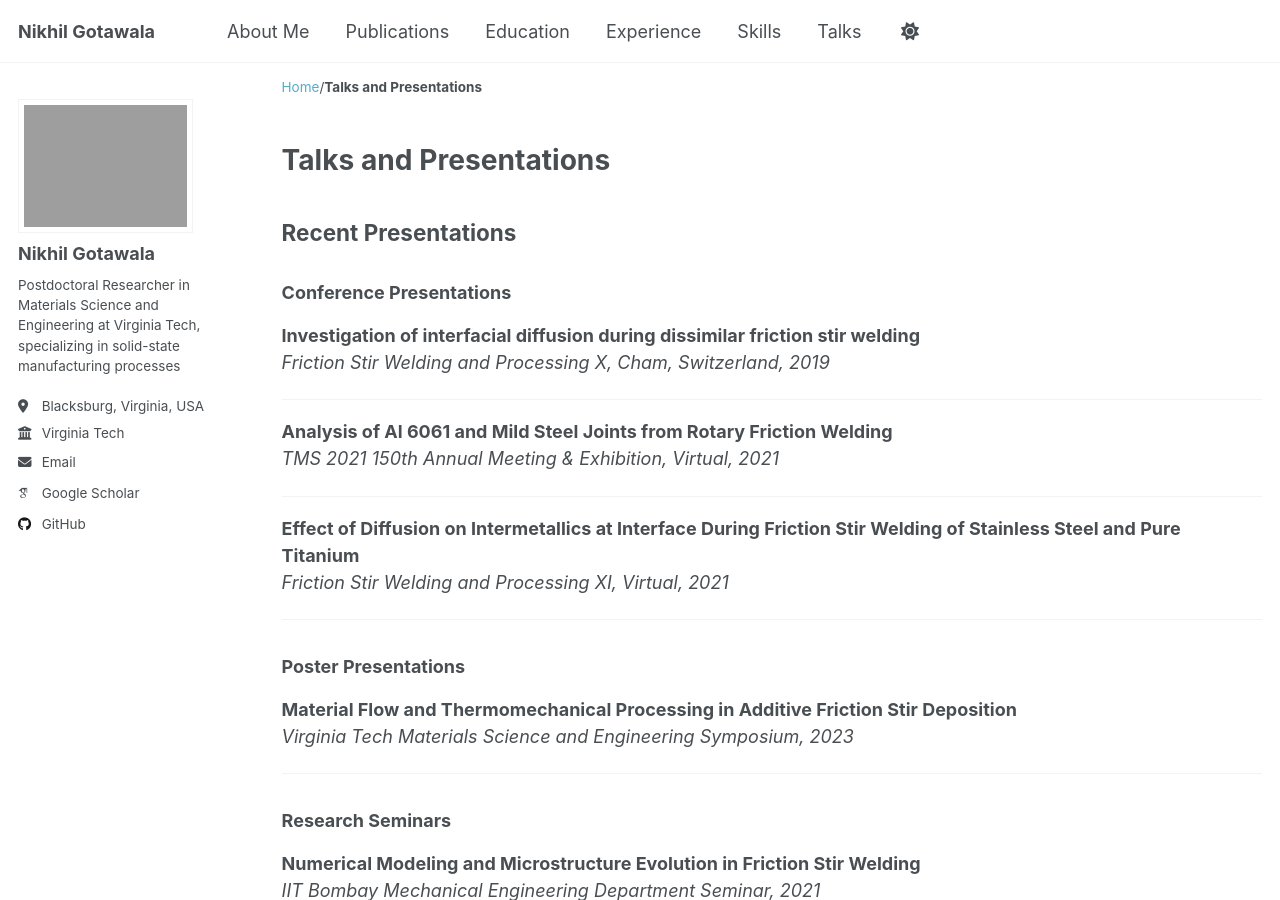
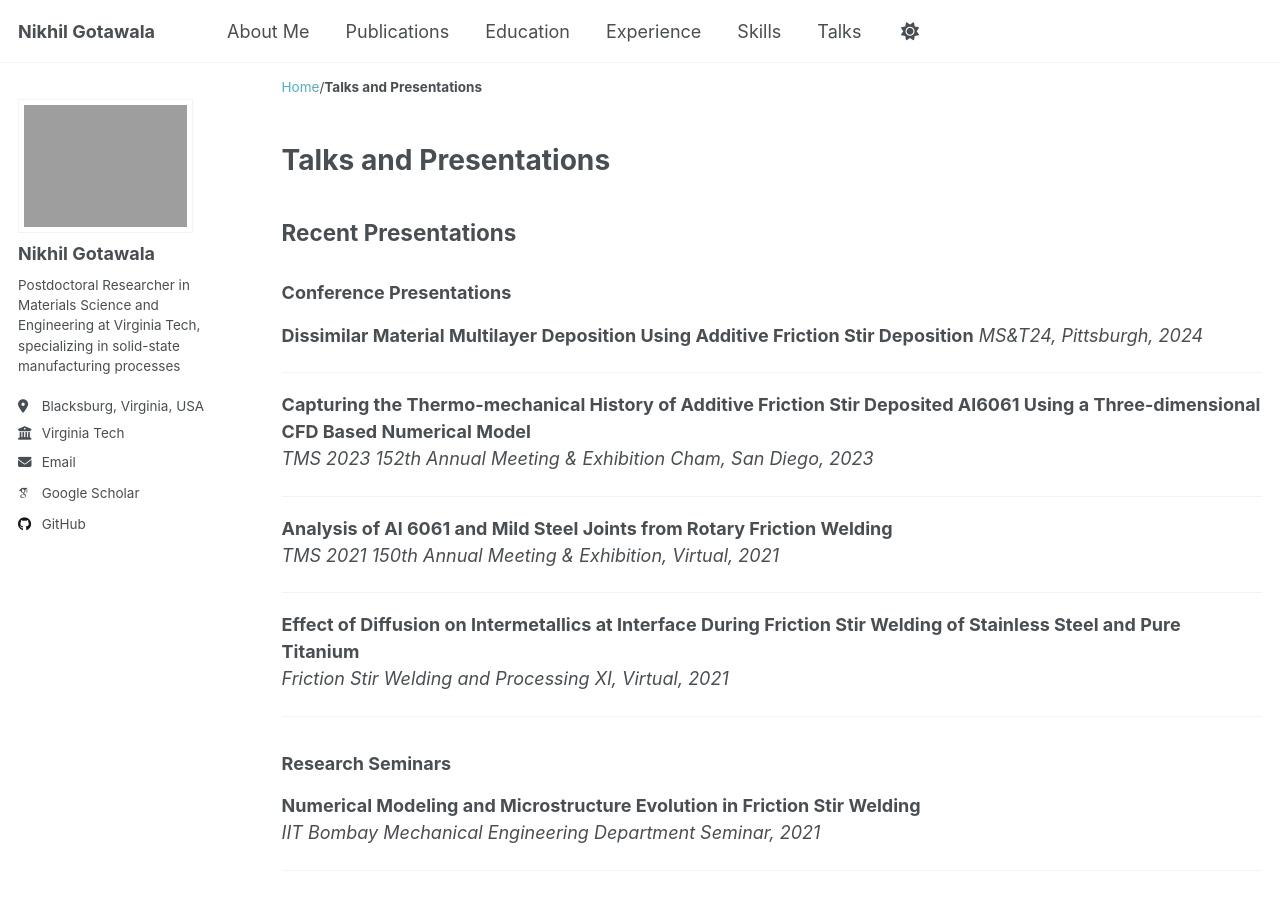
Before and after one commit to nikhilgotawala/nikhilgotawala.github.io, a Jekyll site: the page built from _pages/talks.md, in a window 1280 px wide and 900 px high. Built offline with Jekyll 4.4.1, drawn with Linux system fonts in a browser that asks for light colours; some web fonts are replaced.

Commit message:
Update talks.md

```diff
--- a/_pages/talks.md
+++ b/_pages/talks.md
@@ -13,8 +13,13 @@ author_profile: true
 
 ### Conference Presentations
 
-**Investigation of interfacial diffusion during dissimilar friction stir welding**
-*Friction Stir Welding and Processing X, Cham, Switzerland, 2019*
+**Dissimilar Material Multilayer Deposition Using Additive Friction Stir Deposition**
+*MS&T24, Pittsburgh, 2024*
+
+---
+
+**Capturing the Thermo-mechanical History of Additive Friction Stir Deposited Al6061 Using a Three-dimensional CFD Based Numerical Model**
+*TMS 2023 152th Annual Meeting & Exhibition Cham, San Diego, 2023*
 
 ---
 
@@ -25,13 +30,6 @@ author_profile: true
 
 **Effect of Diffusion on Intermetallics at Interface During Friction Stir Welding of Stainless Steel and Pure Titanium**
 *Friction Stir Welding and Processing XI, Virtual, 2021*
-
----
-
-### Poster Presentations
-
-**Material Flow and Thermomechanical Processing in Additive Friction Stir Deposition**
-*Virginia Tech Materials Science and Engineering Symposium, 2023*
 
 ---
 
```
